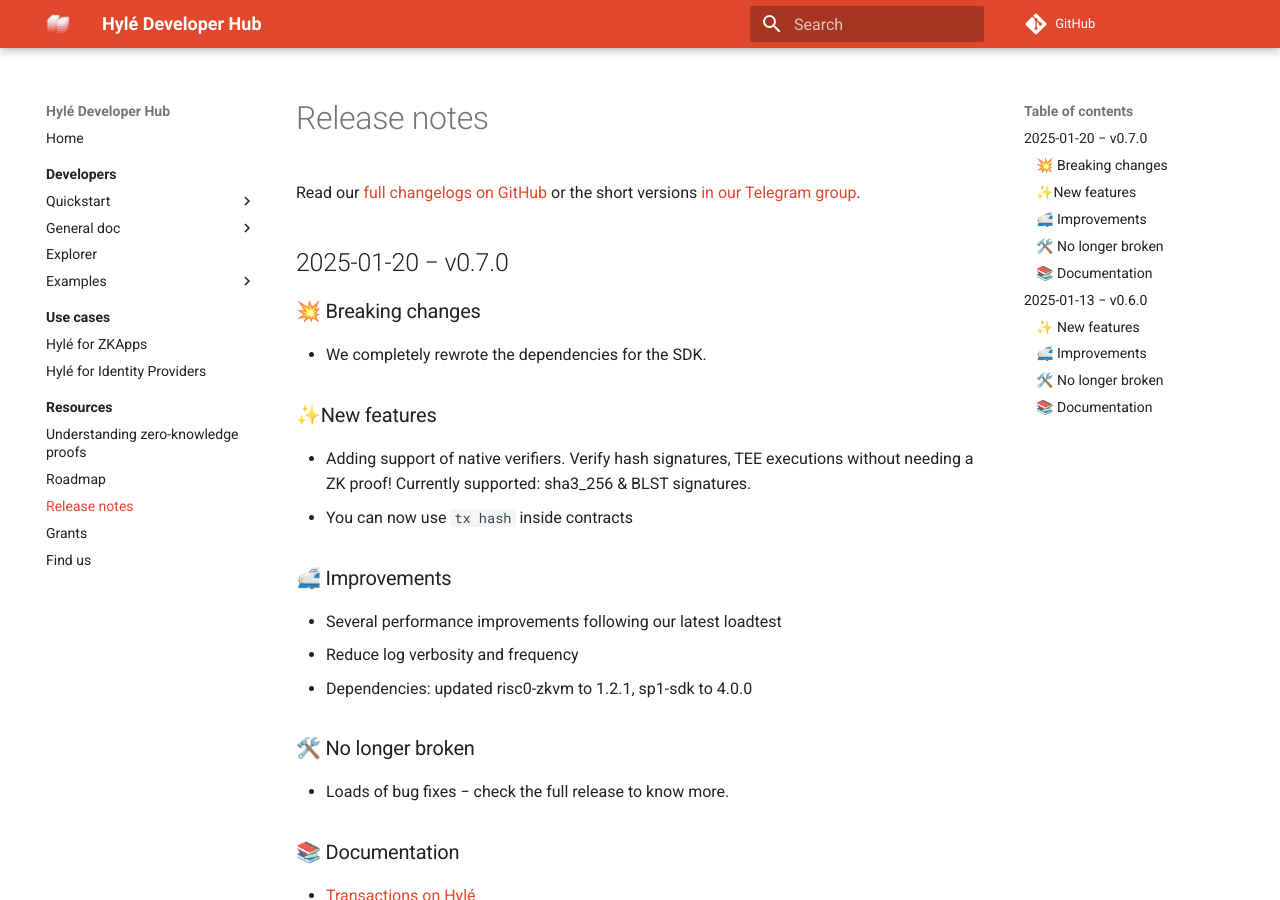
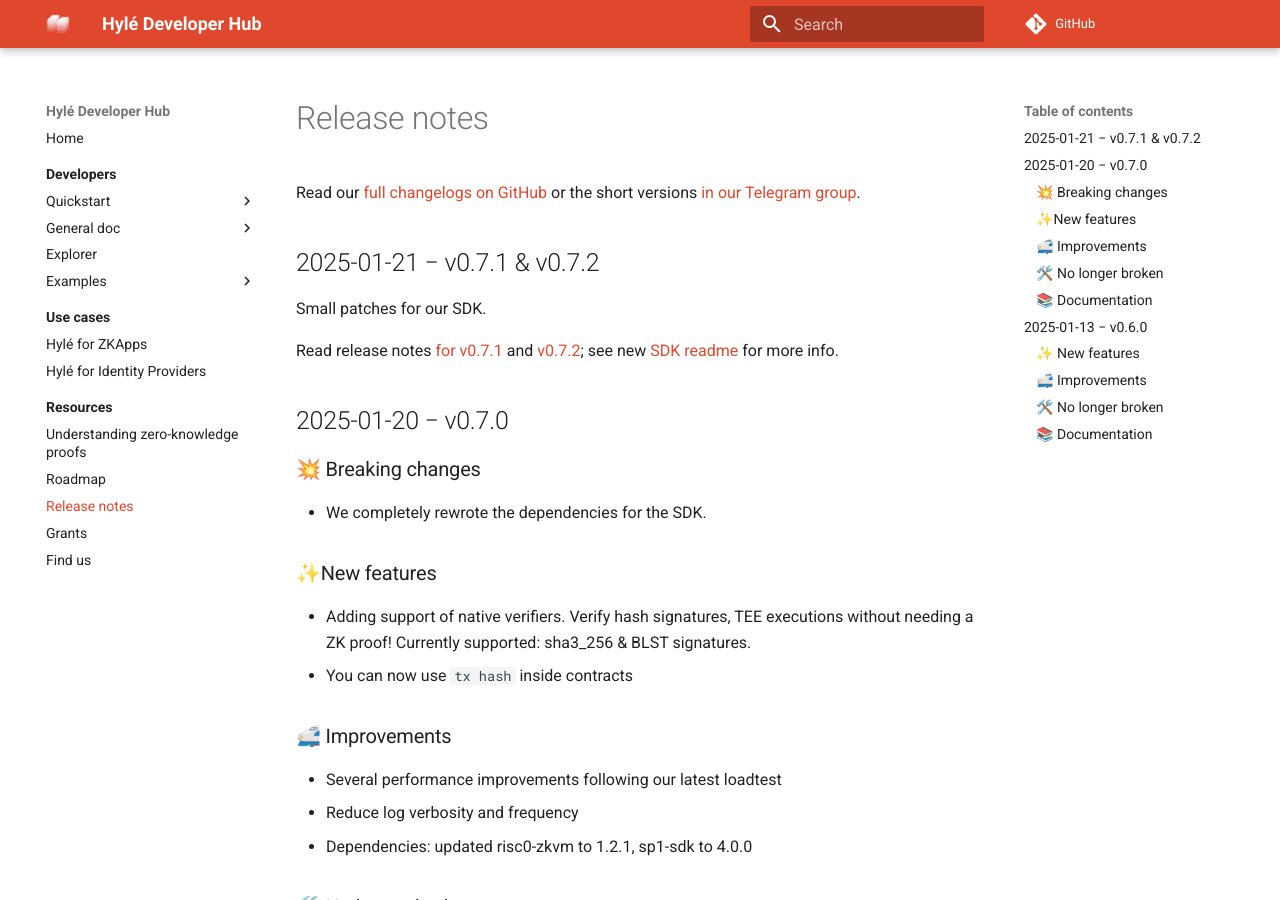
Before and after one commit to Hyle-org/devhub-hyle, an MkDocs documentation site: the page built from docs/resources/release-notes.md, in a window 1280 px wide and 900 px high. Built offline with MkDocs 1.6.1 and Material for MkDocs 9.7.7, drawn with Linux system fonts in a browser that asks for light colours; comment, search, counter and statistics services are not loaded.

Commit message:
release notes for 2 patches

```diff
--- a/docs/resources/release-notes.md
+++ b/docs/resources/release-notes.md
@@ -1,6 +1,12 @@
 # Release notes
 
 Read our [full changelogs on GitHub](https://github.com/Hyle-org/hyle/releases/) or the short versions [in our Telegram group](https://t.me/hyle_org).
+
+## 2025-01-21 − v0.7.1 & v0.7.2
+
+Small patches for our SDK.
+
+Read release notes [for v0.7.1](https://github.com/Hyle-org/hyle/releases/tag/v0.7.1) and [v0.7.2](https://github.com/Hyle-org/hyle/releases/tag/v0.7.2); see new [SDK readme](https://github.com/Hyle-org/hyle/tree/main/crates/contract-sdk) for more info.
 
 ## 2025-01-20 − v0.7.0
 
```
